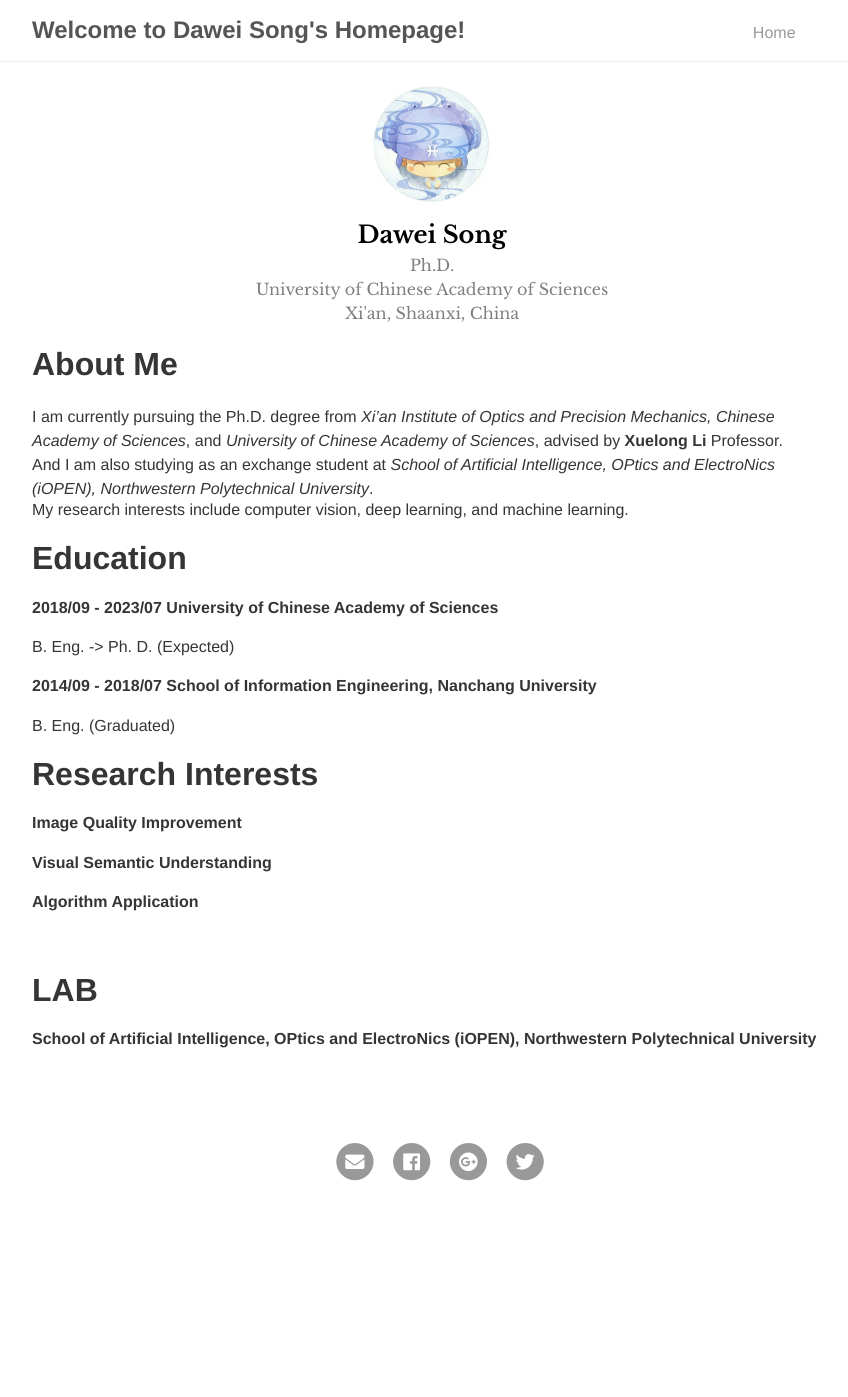
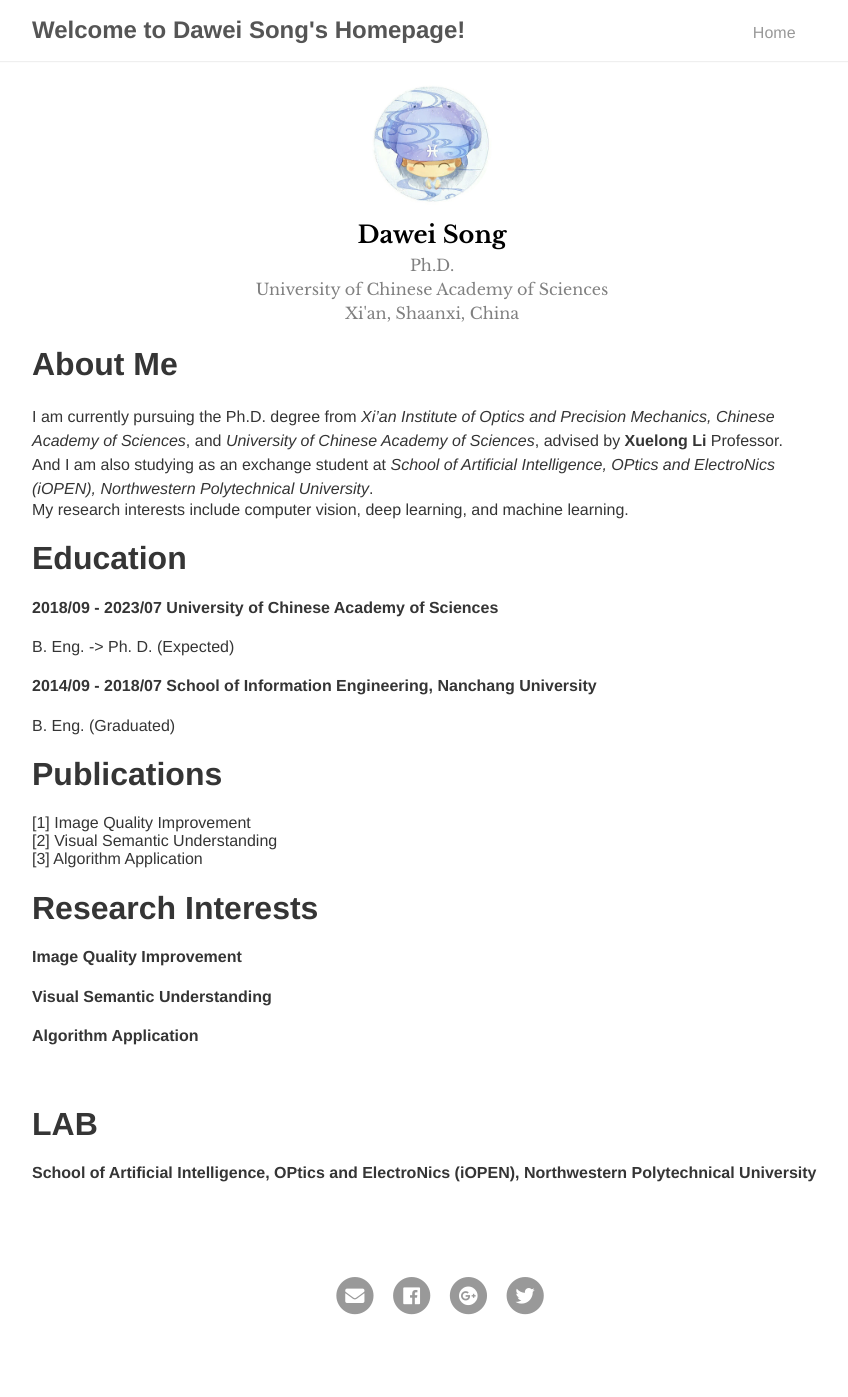
Before and after one commit to songxijuan/home, a Jekyll site: the page built from index.md, in a window 1280 px wide. Shown: the whole page, without its empty margins (208-1056 px from the left). Built offline with Jekyll 4.4.1, drawn with Linux system fonts in a browser that asks for light colours; our own code applies the rules of GitHub Pages for plain Markdown files; before the commit the page ends 1263 px from its top, so only the background shows below that.

Commit message:
Update index.md

```diff
--- a/index.md
+++ b/index.md
@@ -15,6 +15,12 @@
 B. Eng. (Graduated)
 <br/>
 
+# Publications
+[1] Image Quality Improvement <br/>
+[2] Visual Semantic Understanding <br/>
+[3] Algorithm Application
+<br/>
+
 # Research Interests
 #### Image Quality Improvement
 #### Visual Semantic Understanding
```
